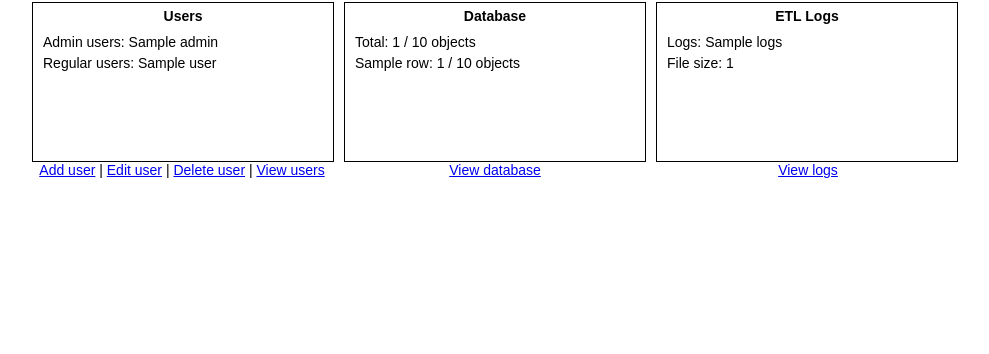
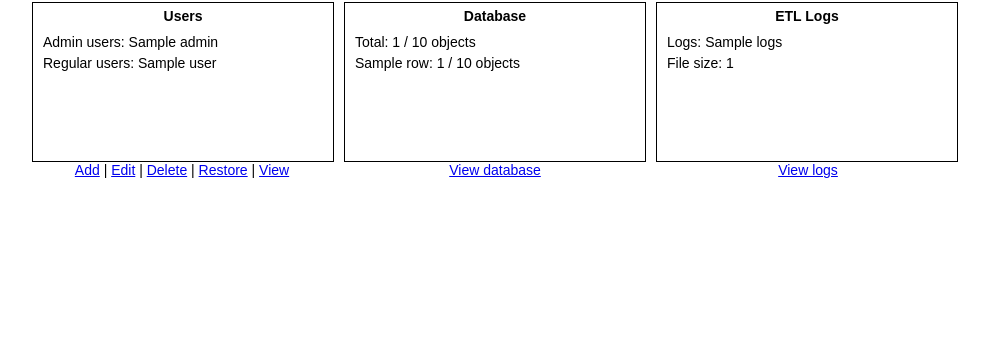
Before and after one commit to deevgeny/seacargos, a Flask app: template seacargos/templates/admin/admin.html in a window 1280 px wide. Shown: the part 72-426 px from the top of the page, without its empty margins (145-1134 px from the left). Run offline with Flask 2, Linux system fonts and the light colour scheme; the template is opened without the code that fills it: most values are stand-ins (such as "Sample title", 1, 10 or a date in 2020); parts of the project's set-up code (start-up, migrations or seed data) failed here and were passed over.

Commit message:
Change link names in admin.html template

```diff
--- a/seacargos/templates/admin/admin.html
+++ b/seacargos/templates/admin/admin.html
@@ -55,10 +55,11 @@
   </div>
   <!--Links-->
   <div id="left-box-links" class="link-box">
-    <a href="{{ url_for('admin.add_user') }}">Add user</a> |
-    <a href="{{ url_for('admin.edit_user') }}">Edit user</a> |
-    <a href="{{ url_for('admin.delete_user') }}">Delete user</a> |
-    <a href="#">View users</a>
+    <a href="{{ url_for('admin.add_user') }}">Add</a> |
+    <a href="{{ url_for('admin.edit_user') }}">Edit</a> |
+    <a href="{{ url_for('admin.delete_user') }}">Delete</a> |
+    <a href="#">Restore</a> |
+    <a href="#">View</a>
   </div>
   <div id="center-box-links" class="link-box">
     <a href="#">View database</a>
```
